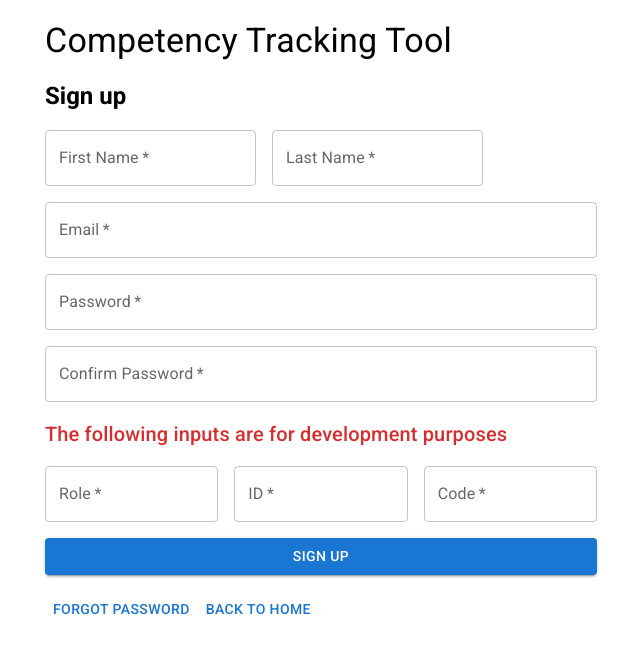
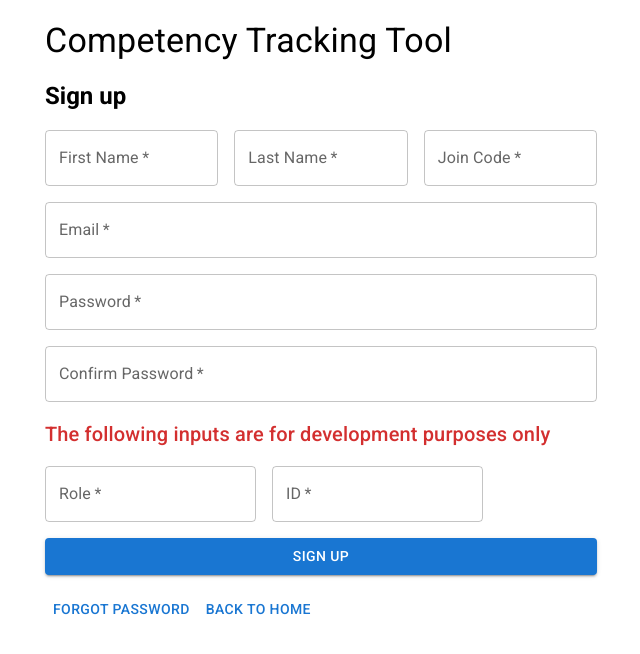
Before and after one commit to PROJ-354/Capstone, a React (Create React App) app in the folder client/: page /signup in a window 1280 px wide. Shown: the top 654 px of the page, without its empty margins (319-959 px from the left). Built offline with nearby package versions, Linux system fonts and the light colour scheme.

Commit message:
Moved code input to be inline with name

```diff
--- a/client/src/pages/Signup.jsx
+++ b/client/src/pages/Signup.jsx
@@ -65,6 +65,13 @@ const Signup = () => {
                             onChange={(event) => setLastName(event.target.value)}
                             value={lastName}
                         />
+                        <TextField
+                            required
+                            label="Join Code"
+                            type="text"
+                            onChange={(event) => setCode(event.target.value)}
+                            value={secretCode}
+                        />
                     </Stack>
                     <TextField
                         required
@@ -88,7 +95,7 @@ const Signup = () => {
                         value={confirmPassword}
                     />
                     <Typography variant="h6" color="error">
-                        The following inputs are for development purposes
+                        The following inputs are for development purposes only
                     </Typography>
                     <Stack spacing={2} direction="row">
                         <TextField
@@ -104,13 +111,6 @@ const Signup = () => {
                             type="text"
                             onChange={(event) => setID(event.target.value)}
                             value={sait_id}
-                        />
-                        <TextField
-                            required
-                            label="Code"
-                            type="text"
-                            onChange={(event) => setCode(event.target.value)}
-                            value={secretCode}
                         />
                     </Stack>
                     <Button type="submit" variant="contained" disabled={isLoading}>
```
